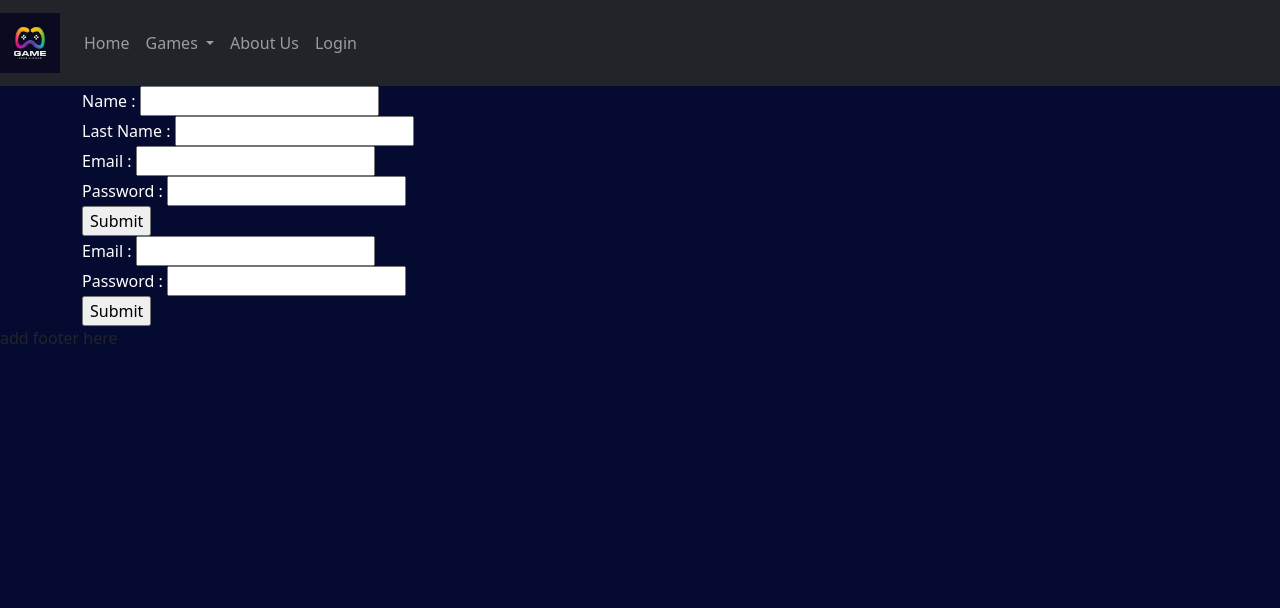
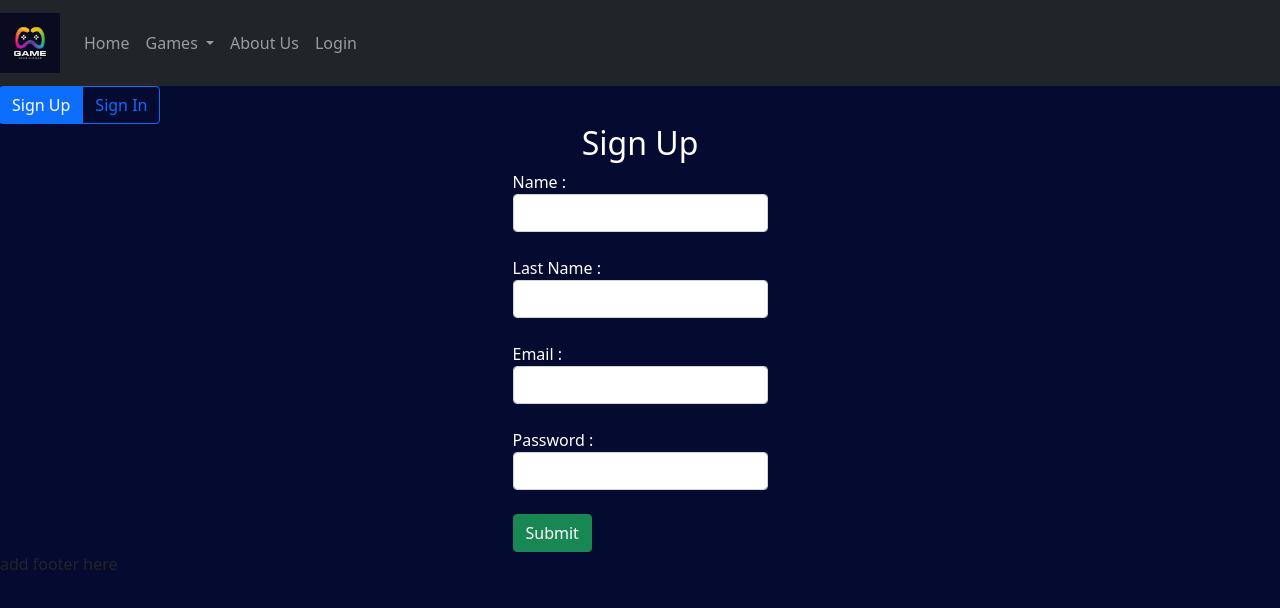
Before and after one commit to Vinayrk2/gamezone, a React (Vite) app: page /login in a window 1280 px wide. Shown: the top 608 px of the page. Built offline with nearby package versions, Linux system fonts and the light colour scheme.

Commit message:
Backend code re-worked, some more enhancements done

```diff
--- a/src/App.jsx
+++ b/src/App.jsx
@@ -10,14 +10,20 @@ import Footer from './component/Footer';
 import './App.css';
 import GamePage from './pages/GamePage';
 import Login from './pages/Login';
-import { useState } from 'react';
+import { useEffect, useState } from 'react';
 import { UserContext } from './component/Context';
 import { useSearchParams } from 'react-router-dom';
 
 function App() {
 
   const [user, setUser] = useState({});
-  const [query, setQuery] = useState("");
+  const [query, setQuery] = useState({category:""});
+
+  useEffect(()=>{
+    if(sessionStorage.getItem("user")){
+      setUser(JSON.parse(sessionStorage.getItem("user")))
+    }
+  },[])
 
   return (
     <>
@@ -29,7 +35,7 @@ function App() {
           <Route path='/about' element={<About />} />
           <Route path='/login' element={<Login setUser={setUser}/>} />
           <Route path='/gamepage' element={<GamePage />} />
-          <Route path='profile' element={<Profile />} />
+          <Route path='/profile' element={<Profile />} />
           <Route path='/contact' element={<Contact />} >
             <Route path='review' element={<Review />}/>
           </Route>
--- a/src/component/Card.jsx
+++ b/src/component/Card.jsx
@@ -3,7 +3,7 @@ import { Link } from 'react-router-dom'
 import data from '../Api/games'
 export default function Card({query}) {
   // const query = "mobile";
-  console.log(query.category)
+  // console.log(query.category)
 
   return (
     <>
--- a/src/pages/Login.jsx
+++ b/src/pages/Login.jsx
@@ -1,4 +1,4 @@
-import React, { useContext, useState } from 'react';
+import React, { useContext, useEffect, useState } from 'react';
 import $ from 'jquery';
 import { UserContext } from '../component/Context';
 import { useNavigate } from 'react-router-dom';
@@ -6,27 +6,34 @@ import { useNavigate } from 'react-router-dom';
 export default function Login({setUser}) {
 
   const user = useContext(UserContext);
+  const [page, setPage] = useState("signup");
   const navigate = useNavigate();
 
   const [formData,setFormData] = useState({
-    name: undefined,
-    lastname: undefined,
-    email: undefined,
-    password: undefined,
+    name: "",
+    lastname: "",
+    email: "",
+    password: "",
   });
 
-  function handleSubmit(e){
+  function handleSubmit(e,form){
     e.preventDefault();
 
+
     $.post("http://localhost:80/GameZone/gamezone/src/Backend/db.php",formData,(res)=>{
-      if(res == 0 ){
+      res = JSON.parse(res);
+
+    if(res.res == 0 ){
         alert("Invalid Form Entry")
         return false;
       }else{
-        console.log(res)
-        setUser(JSON.parse(res))
+        console.log(res);
+        sessionStorage.setItem("user",JSON.stringify(res));
+        setUser(res);
         navigate("/");
       }
+    }).fail((err)=>{
+      alert("server not responding")
     })
   }
 
@@ -39,24 +46,45 @@ export default function Login({setUser}) {
   }
 
   return (
+    <>
     <div>
-      <div className='container'>
+      <div className="btn-group" role="group" aria-label="Basic radio toggle button group">
+  <input type="radio" className="btn-check" name="btnradio" id="btnradio1" autoComplete="off" defaultChecked="checked" />
+  <label className="btn btn-outline-primary" htmlFor="btnradio1" onClick={()=>{setPage("signup")}}> Sign Up </label>
+
+  <input type="radio" className="btn-check" name="btnradio" id="btnradio2" autoComplete="off" />
+  <label className="btn btn-outline-primary" htmlFor="btnradio2" onClick={()=>{setPage("signin")}}> Sign In </label>
+
+</div>
+    </div>
+
+
+    <div className='container row-1'>
+      {
+        page == "signup" ? <div id='signup' className='container-fluid col-3 pages'>
+        <h2 style={{"color":"white","textAlign":"center"}}>  Sign Up </h2>
       <form name='signup' style={{"color":"white"}}>
-        Name : <input type='text' name='name' value={formData.name} onChange={(e)=>handleChange(e)}/><br></br>
-        Last Name : <input type='text' name='lastname'value={formData.lastname} onChange={(e)=>handleChange(e)}/><br></br>
-        Email : <input type='email' name='email' value={formData.email} onChange={(e)=>handleChange(e)}/><br></br>
-        Password : <input type='password' name='password' value={formData.password} onChange={(e)=>handleChange(e)}/><br></br>
-        <input type='submit' onClick={(e)=>handleSubmit(e)}></input><br></br>
+        Name : <input type='text' name='name' className="form-control" value={formData.name} onChange={(e)=>handleChange(e)}/><br></br>
+        Last Name : <input type='text' name='lastname' className="form-control" value={formData.lastname} onChange={(e)=>handleChange(e)}/><br></br>
+        Email : <input type='email' name='email' className="form-control" value={formData.email} onChange={(e)=>handleChange(e)}/><br></br>
+        Password : <input type='password' name='password' className="form-control" value={formData.password} onChange={(e)=>handleChange(e)}/><br></br>
+        <input type='submit' className='btn btn-success' onClick={(e)=>handleSubmit(e,'signup')}></input><br></br>
       </form>
       </div>
+      :
 
-      <div className='container'>
+      <div id='signin' className='container-fluid col-3 pages'>
+        <h2 style={{"color":"white","textAlign":"center"}}>  Sign In </h2>
       <form name='signin' style={{"color":"white"}}>
-        Email : <input type='email' name='email' value={formData.email} onChange={(e)=>handleChange(e)}/><br></br>
-        Password : <input type='password' name='password' value={formData.password} onChange={(e)=>handleChange(e)}/><br></br>
-        <input type='submit' onClick={(e)=>handleSubmit(e)}></input><br></br>
+        Email : <input type='email' name='email' className="form-control" value={formData.email} onChange={(e)=>handleChange(e)}/><br></br>
+        Password : <input type='password' name='password' className="form-control" value={formData.password} onChange={(e)=>handleChange(e)}/><br></br>
+        <input type='submit' className="btn btn-success" onClick={(e)=>handleSubmit(e,'signin')}></input><br></br>
       </form>
       </div>
+      }
+
+
     </div>
+  </>
   )
 }
--- a/src/pages/Profile.jsx
+++ b/src/pages/Profile.jsx
@@ -2,8 +2,8 @@ import React from 'react'
 
 export default function Profile() {
   return (
-    <div>
-      <h2> This is Profile ...</h2>
+    <div className='container-fluid'>
+      PROFILE PAGE
     </div>
   )
 }
```
Also changed, not shown: 1 other file (tests, documents, lock files or other folders).
